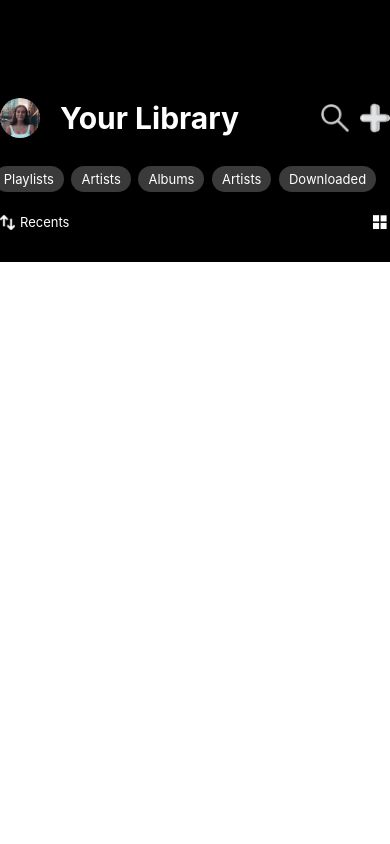
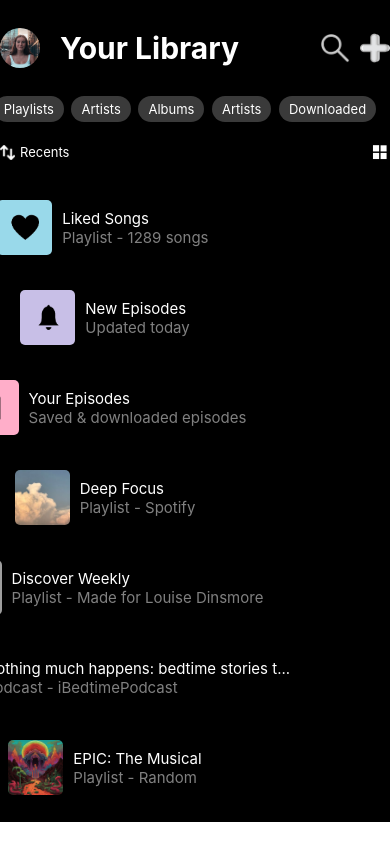
Before and after one commit to DylaneElyse/clone-app-assignment, a React Native app: screen / in a window 390 px wide. Built offline with nearby package versions, Linux system fonts and the light colour scheme; grey boxes are pictures that could not be loaded.

Commit message:
Add <View> for playlists
Pending left alignment.

```diff
--- a/App.tsx
+++ b/App.tsx
@@ -46,6 +46,105 @@
           style={{ width: 20, height: 20 }}
         />
       </View>
+
+/* Playlist: Liked Songs */
+      <View style={{marginTop: 10, marginLeft: -180}}>
+      <View style={{ flexDirection: "row", alignItems: "center", marginBottom: 7 }}>
+          <Image
+            source={require("./assets/images/playlist_cover_liked.png")}
+            style={{ width: 55, height: 55, borderRadius: 5 }}
+          />
+          <View>
+          <Text style={{ color: "white", fontSize: 15, marginLeft: 10 }}>Liked Songs</Text>
+          <Text style={{ color: "gray", fontSize: 15, marginLeft: 10 }}>Playlist - 1289 songs </Text>
+          </View>
+        </View>
+      </View>
+
+/* Playlist: New Episodes */
+      <View style={{marginTop: 10, marginLeft: -180}}>
+      <View style={{ flexDirection: "row", alignItems: "center", marginBottom: 7 }}>
+          <Image
+            source={require("./assets/images/playlist_cover_new_episodes.png")}
+            style={{ width: 55, height: 55, borderRadius: 5 }}
+          />
+          <View>
+          <Text style={{ color: "white", fontSize: 15, marginLeft: 10 }}>New Episodes</Text>
+          <Text style={{ color: "gray", fontSize: 15, marginLeft: 10 }}>Updated today</Text>
+          </View>
+        </View>
+      </View>
+
+/* Playlist: Your Episodes */
+      <View style={{marginTop: 10, marginLeft: -180}}>
+      <View style={{ flexDirection: "row", alignItems: "center", marginBottom: 7 }}>
+          <Image
+            source={require("./assets/images/playlist_cover_your_episodes.png")}
+            style={{ width: 55, height: 55, borderRadius: 5 }}
+          />
+          <View>
+          <Text style={{ color: "white", fontSize: 15, marginLeft: 10 }}>Your Episodes</Text>
+          <Text style={{ color: "gray", fontSize: 15, marginLeft: 10 }}>Saved & downloaded episodes</Text>
+          </View>
+        </View>
+      </View>
+
+/* Playlist: Deep Focus */
+ <View style={{marginTop: 10, marginLeft: -180}}>
+      <View style={{ flexDirection: "row", alignItems: "center", marginBottom: 7 }}>
+          <Image
+            source={require("./assets/images/playlist_cover_4.jpg")}
+            style={{ width: 55, height: 55, borderRadius: 5 }}
+          />
+          <View>
+          <Text style={{ color: "white", fontSize: 15, marginLeft: 10 }}>Deep Focus</Text>
+          <Text style={{ color: "gray", fontSize: 15, marginLeft: 10 }}>Playlist - Spotify</Text>
+          </View>
+        </View>
+      </View>
+
+/* Playlist: Discover Weekly*/
+ <View style={{marginTop: 10, marginLeft: -180}}>
+      <View style={{ flexDirection: "row", alignItems: "center", marginBottom: 7 }}>
+          <Image
+            source={require("./assets/images/playlist_cover_5.png")}
+            style={{ width: 55, height: 55, borderRadius: 5 }}
+          />
+          <View>
+          <Text style={{ color: "white", fontSize: 15, marginLeft: 10 }}>Discover Weekly</Text>
+          <Text style={{ color: "gray", fontSize: 15, marginLeft: 10 }}>Playlist - Made for Louise Dinsmore</Text>
+          </View>
+        </View>
+      </View>
+
+/* Playlist: Nothing much happens: bedtime stories t... */
+ <View style={{marginTop: 10, marginLeft: -180}}>
+      <View style={{ flexDirection: "row", alignItems: "center", marginBottom: 7 }}>
+          <Image
+            source={require("./assets/images/playlist_cover_6.jpeg")}
+            style={{ width: 55, height: 55, borderRadius: 5 }}
+          />
+          <View>
+          <Text style={{ color: "white", fontSize: 15, marginLeft: 10 }}>Nothing much happens: bedtime stories t...</Text>
+          <Text style={{ color: "gray", fontSize: 15, marginLeft: 10 }}>Podcast - iBedtimePodcast </Text>
+          </View>
+        </View>
+      </View>
+
+/* Playlist: EPIC: The Musical */
+ <View style={{marginTop: 10, marginLeft: -180}}>
+      <View style={{ flexDirection: "row", alignItems: "center", marginBottom: 7 }}>
+          <Image
+            source={require("./assets/images/playlist_cover_7.png")}
+            style={{ width: 55, height: 55, borderRadius: 5 }}
+          />
+          <View>
+          <Text style={{ color: "white", fontSize: 15, marginLeft: 10 }}>EPIC: The Musical</Text>
+          <Text style={{ color: "gray", fontSize: 15, marginLeft: 10 }}>Playlist - Random </Text>
+          </View>
+        </View>
+      </View>
+
     </View>
   );
 }
@@ -56,6 +155,7 @@
     paddingBottom: 20,
     backgroundColor: "black",
     alignItems: "center",
+    marginTop: -70,
   },
 
   flexRow: {
```
